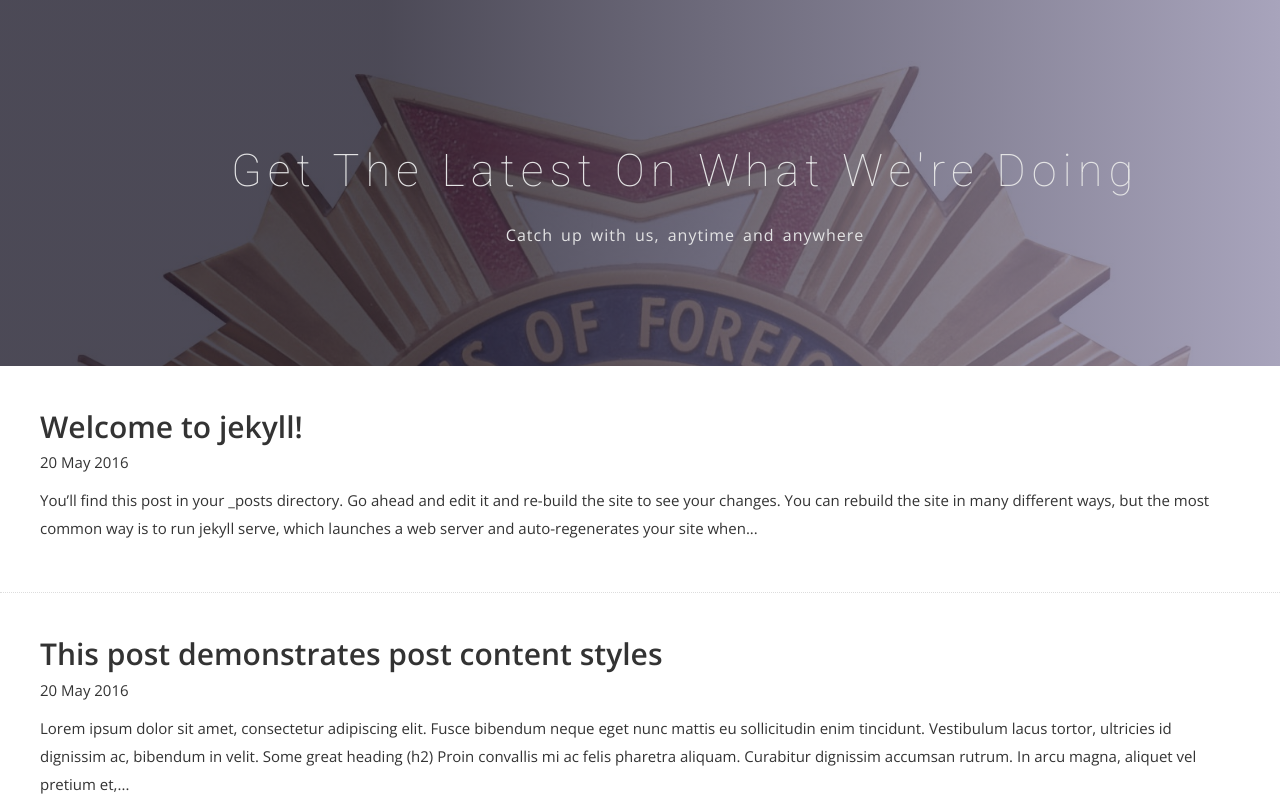
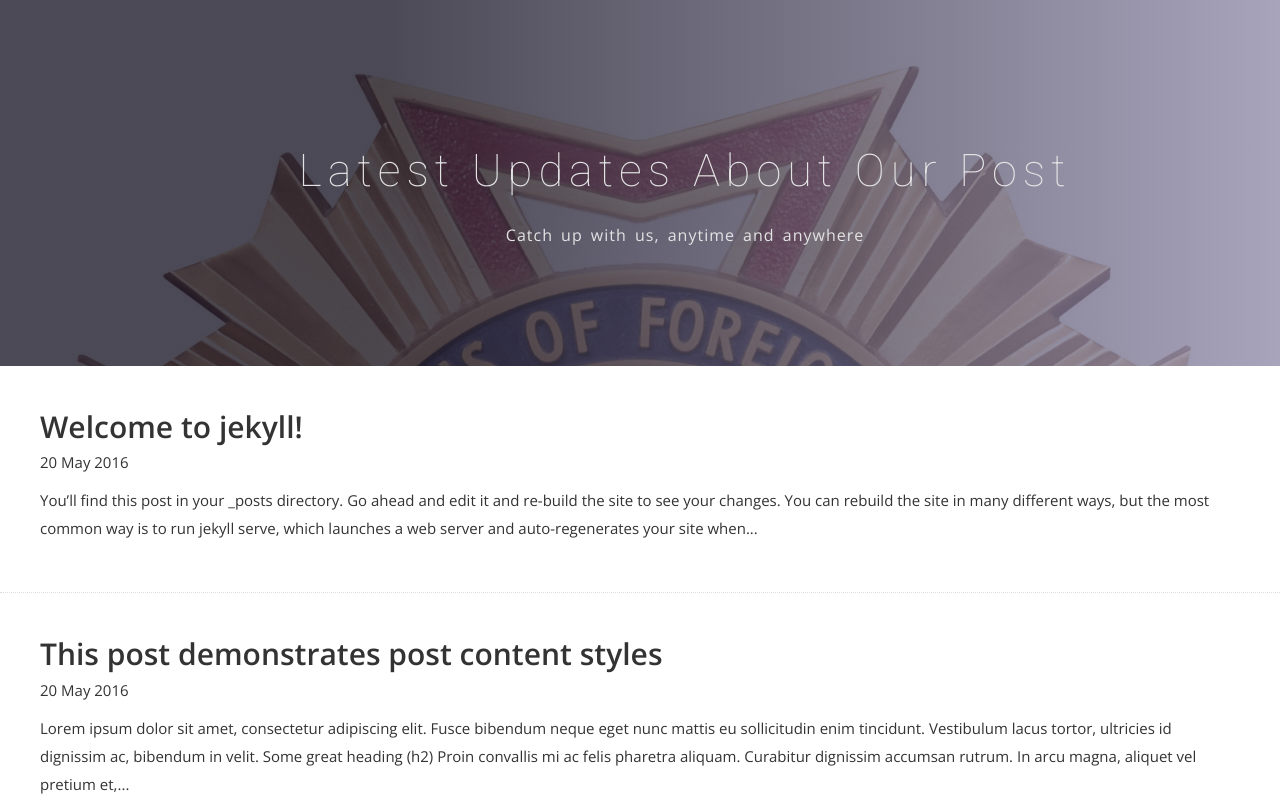
Before and after one commit to patrickpierson/vfwpost3285, a Jekyll site: the page built from blog.html, in a window 1280 px wide and 900 px high, cut to the strip 104-900 px from the top of the window. Built offline with Jekyll 4.4.1, drawn with Linux system fonts in a browser that asks for light colours; nearby versions of some CDN libraries; some web fonts are replaced.

Commit message:
updating blog wording

```diff
--- a/blog.html
+++ b/blog.html
@@ -9,7 +9,7 @@ permalink: /blog/
     <div class="row">
       <div class="col-md-12">
         <div class="block">
-          <h1>Get the latest on what we're doing</h1>
+          <h1>Latest Updates about Our Post</h1>
           <p>Catch up with us, anytime and anywhere</p>
         </div>
       </div>
```
Also changed, not shown: 1 other file.
